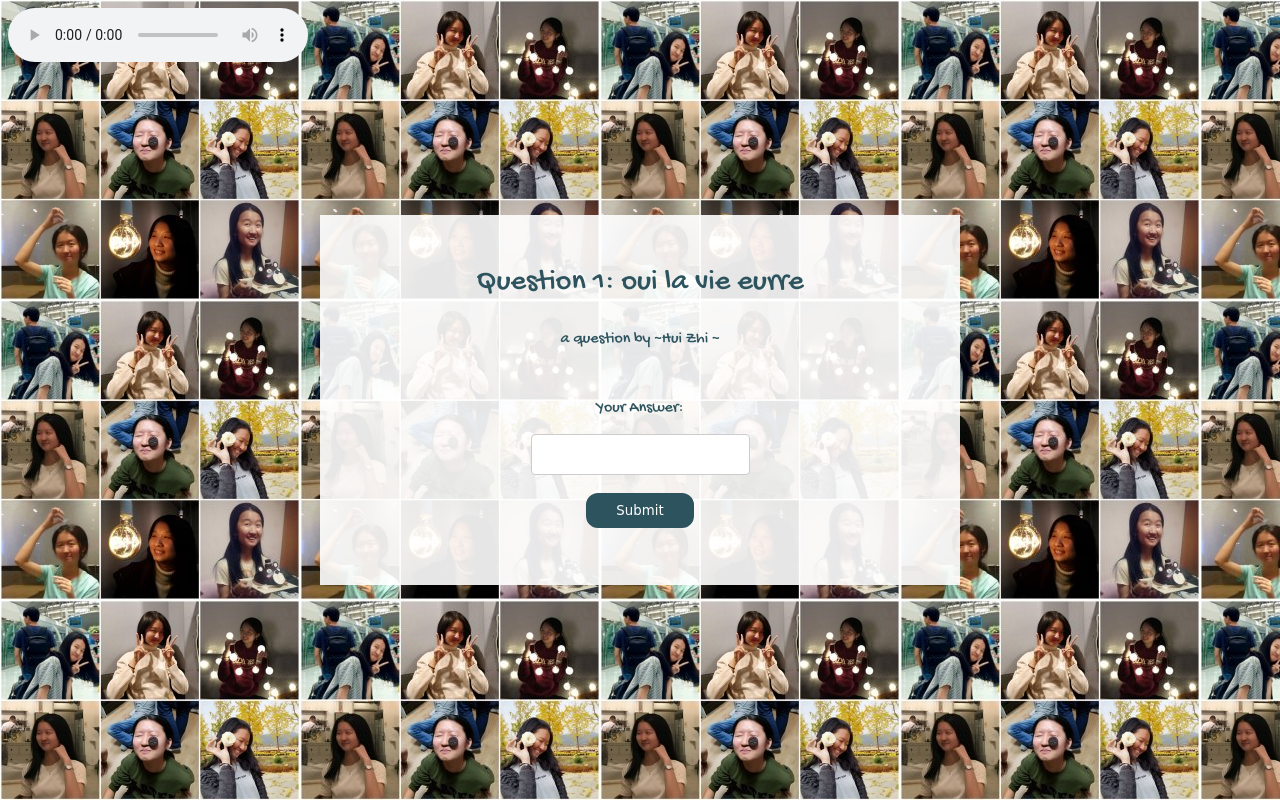
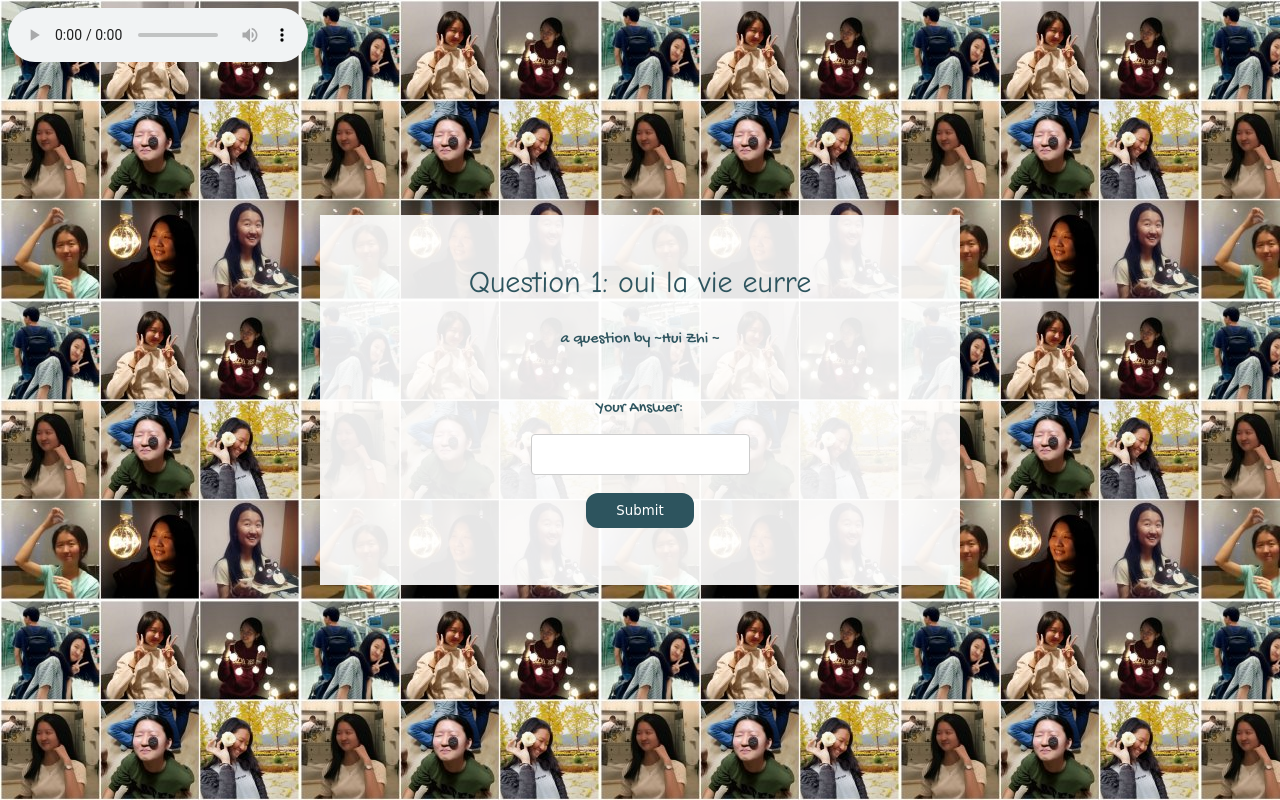
Before and after one commit to ernchern/monica-challenge, a plain HTML site: page kl.html in a window 1280 px wide. Both pictures are taken after a click on the button "Challenge accepted!". Drawn offline with Linux system fonts and the light colour scheme; a web font is replaced by a local one.

Commit message:
font and remove autocomplete

```diff
--- a/game.css
+++ b/game.css
@@ -14,7 +14,7 @@ body {
 }
 
 .ques {
-	font-family: 'Gochi Hand', cursive;
+	font-family: "Comic Sans MS", cursive, sans-serif;
 	color: #2d545e;
 	font-size: 30px;
 }
--- a/game.js
+++ b/game.js
@@ -1,6 +1,5 @@
 $( document ).ready(
 function() {
-    $("#hbd").get(0).play();
 }
 );
 
@@ -55,10 +54,9 @@ function loadques(city,seq) {
 		$( "#question" ).append('<p class="ques">Question '+(seq+1).toString()+': '+city[seq]["question"]+'</p><p class="gochi">a question by ~'+city[seq]["author"]+' ~</p><br><p class="gochi">Your Answer:</p>');
 		if ((seq+1)>sessionStorage.getItem(city[seq]["city"])) {
 			var check =city[seq]["answer"];
-			$( "#question" ).append('<input type="text"  id="submit" class="answer"><br><br><button class="submitbutton" onclick="checkanswer(\''+check+'\','+city[seq]["city"]+','+seq+')">Submit</button><p class="gochi" id="hint"></p>');
+			$( "#question" ).append('<input type="text"  id="submit" class="answer" autocomplete="off"><br><br><button class="submitbutton" onclick="checkanswer(\''+check+'\','+city[seq]["city"]+','+seq+')">Submit</button><p class="gochi" id="hint"></p>');
 		} else {
 			$( "#question" ).append('<p class="gochi">'+city[seq]["answer"]+'</p>');
-			console.log("hi");
 			$( "#question" ).append('<button class="submitbutton" onclick="loadques('+city[seq]["city"]+','+(seq+1).toString()+')">Next</button>');
 		}
 	}
```
